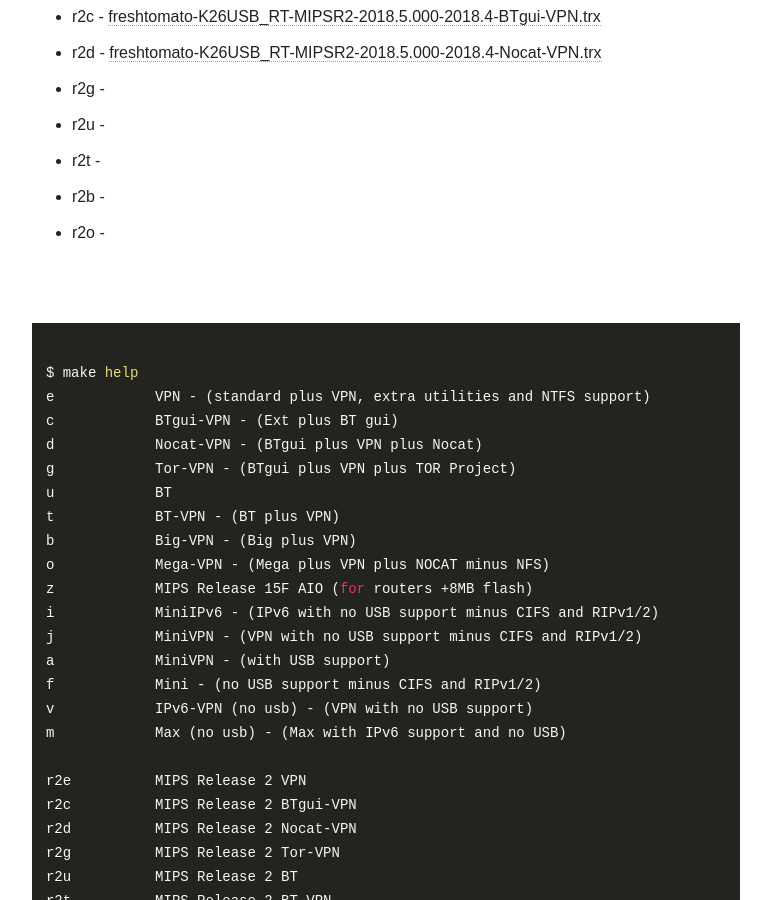
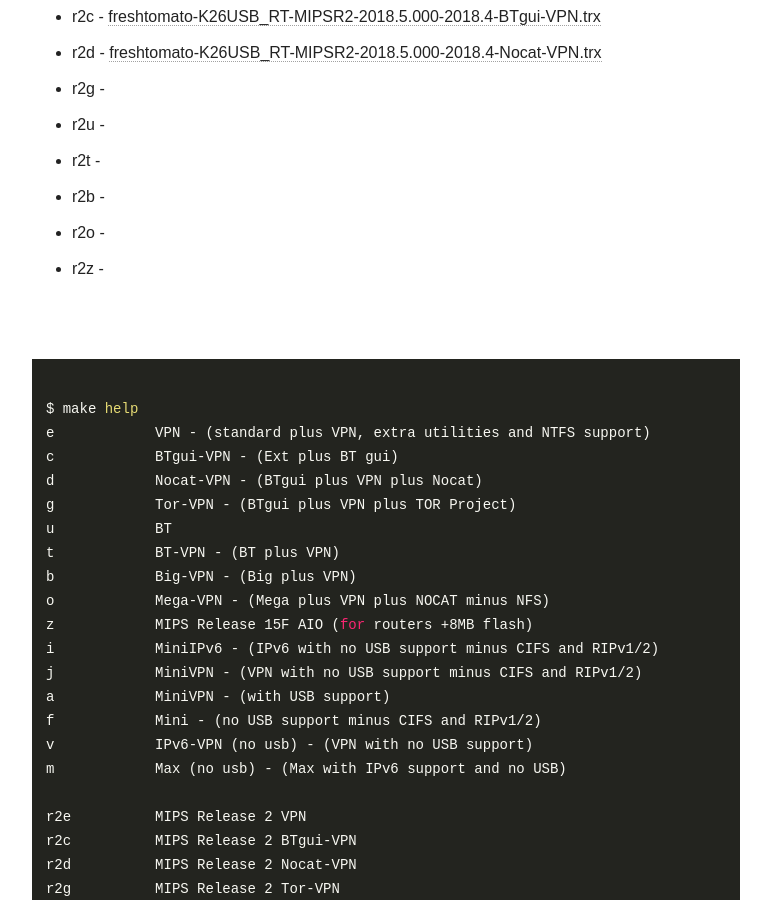
Before and after one commit to oglopss/freshtomato-mips-ci-jekyll, a Jekyll site: the page built from index.html, in a window 1280 px wide and 900 px high, scrolled down 1207 px. Shown: the whole window, without its empty margins (254-1025 px from the left). Built offline with Jekyll 4.4.1, drawn with Linux system fonts in a browser that asks for light colours; nearby versions of some CDN libraries.

Commit message:
Travis build 40 r2z pushed to gh-pages

```diff
--- a/_data/ss.yml
+++ b/_data/ss.yml
@@ -23,3 +23,4 @@
   - 0022 r2b
   - 0021 r2t
   - 0023 r2o
+  - 0024 r2z
```
